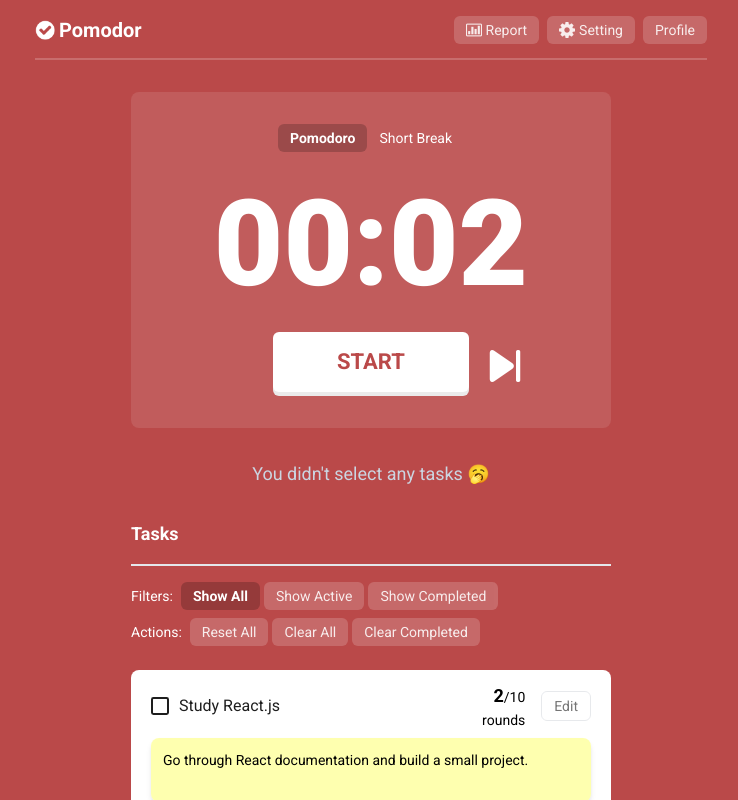
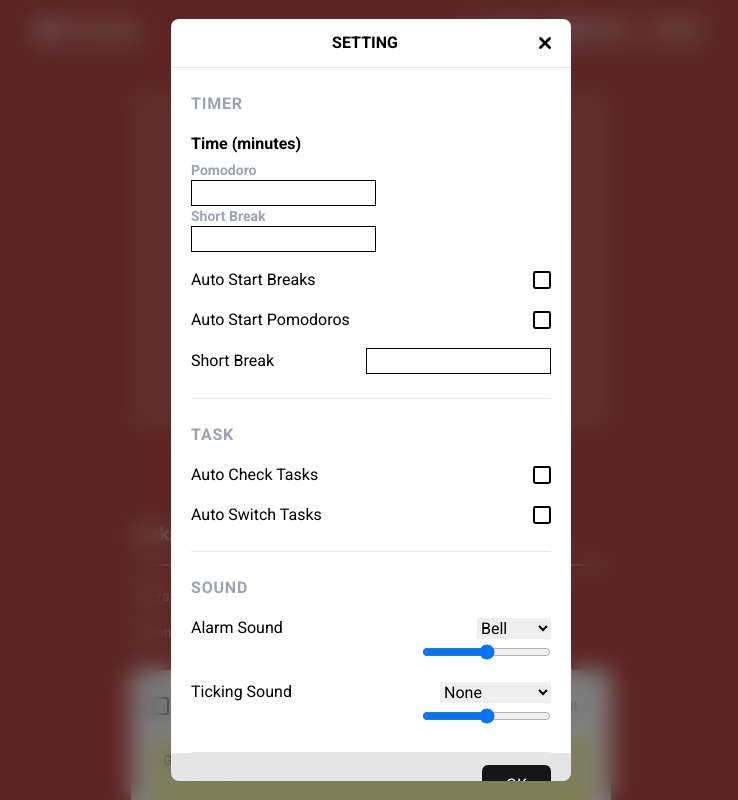
Before and after one commit to teoh4770/pomodor, a React (Vite) app: page / in a window 1280 px wide. Both pictures are taken after a click on the button "Setting". Shown: the top 800 px of the page, without its empty margins (269-1007 px from the left). Built offline with nearby package versions, Linux system fonts and the light colour scheme.

Commit message:
ui: Add setting form ui

```diff
--- a/src/components/Header/Header.tsx
+++ b/src/components/Header/Header.tsx
@@ -1,8 +1,12 @@
 import IconWhite from "/icon-white.png";
 import ConfigWhite from "/config-white.png";
 import GraphWhite from "/graph-white.png";
+import { Setting } from "@/components";
+import { useRef } from "react";
 
 const Header = () => {
+  const dialogRef = useRef<HTMLDialogElement>(null);
+
   return (
     <header className="relative mx-auto mb-8 flex max-w-2xl justify-between gap-2 py-4">
       {/* Logo */}
@@ -25,11 +29,13 @@
           </div>
         </button>
 
+        {/* click on the setting button, open the setting modal */}
         <button
           type="button"
           className="button"
           data-type="secondary"
           data-size="sm"
+          onClick={() => dialogRef.current?.showModal()}
         >
           <div className="flex items-center gap-1">
             <img className="aspect-square h-4 w-4" src={ConfigWhite} alt="" />
@@ -47,7 +53,11 @@
         </button>
       </div>
 
+      {/* Progress bar for timer */}
       <div className="absolute bottom-0 h-0.5 w-full bg-white/20"></div>
+
+      {/* Setting */}
+      <Setting ref={dialogRef} />
     </header>
   );
 };
--- a/src/components/Setting/Setting.tsx
+++ b/src/components/Setting/Setting.tsx
@@ -1,5 +1,147 @@
-const Setting = () => {
-  return <div>This is a setting</div>;
-};
+import { forwardRef } from "react";
+import RemoveBlackSm from "/remove-black-sm.png";
+
+type SettingProps = object;
+
+type Ref = HTMLDialogElement;
+
+const Setting = forwardRef<Ref, SettingProps>((_, ref) => {
+  // use context of app setting here
+
+  return (
+    <dialog
+      ref={ref}
+      className="h-fit w-full max-w-[25rem] rounded-lg backdrop:bg-black/50 backdrop:backdrop-blur-md"
+      id="modal"
+    >
+      <form method="dialog">
+        {/* Setting header */}
+        <div className="dialog__header flex items-center justify-between border-b border-solid px-5 py-3">
+          <div></div>
+          <h2 className="text-md font-bold uppercase">Setting</h2>
+          <button className="aspect-square h-3 w-3" aria-label="Close button">
+            <img src={RemoveBlackSm} alt="" />
+          </button>
+        </div>
+
+        <div className="px-5">
+          {/* Timer Setting */}
+          <div className="space-y-4 border-b py-6">
+            <h3 className="mb-3 font-bold uppercase tracking-wider text-gray-400">
+              Timer
+            </h3>
+
+            <div className="grid gap-1">
+              <p className="font-bold">Time (minutes)</p>
+              <div className="flex flex-wrap justify-between">
+                <label className="grid">
+                  <span className="text-sm text-gray-400 font-bold">Pomodoro</span>
+                  <input type="number" className="block border border-black" />
+                </label>
+                <label className="grid">
+                  <span className="text-sm text-gray-400 font-bold">Short Break</span>
+                  <input type="number" className="block border border-black" />
+                </label>
+              </div>
+            </div>
+
+            <label className="flex items-center justify-between" htmlFor="">
+              <span>Auto Start Breaks</span>
+              <input type="checkbox" name="" id="" className="checkbox" />
+            </label>
+
+            <label className="flex items-center justify-between" htmlFor="">
+              <span>Auto Start Pomodoros</span>
+              <input type="checkbox" name="" id="" className="checkbox" />
+            </label>
+
+            <label className="flex items-center justify-between">
+              <span>Short Break</span>
+              <input type="number" className="block border border-black" />
+            </label>
+          </div>
+
+          {/* Task Setting */}
+          <div className="space-y-4 border-b py-6">
+            <h3 className="mb-3 font-bold uppercase tracking-wider text-gray-400">
+              Task
+            </h3>
+
+            <label className="flex items-center justify-between" htmlFor="">
+              <span>Auto Check Tasks</span>
+              <input className="checkbox" type="checkbox" name="" id="" />
+            </label>
+
+            <label className="flex items-center justify-between" htmlFor="">
+              <span>Auto Switch Tasks</span>
+              <input className="checkbox" type="checkbox" name="" id="" />
+            </label>
+          </div>
+
+          {/* Sound Setting */}
+          <div className="space-y-4 border-b py-6">
+            <h3 className="mb-3 font-bold uppercase tracking-wider text-gray-400">
+              Sound
+            </h3>
+
+            <div>
+              <label className="flex items-center justify-between" htmlFor="">
+                <span>Alarm Sound</span>
+                <select name="" id="">
+                  <option value="">Bell</option>
+                  <option value="">Bird</option>
+                  <option value="">Digital</option>
+                  <option value="">Kitchen</option>
+                  <option value="">Wood</option>
+                </select>
+              </label>
+              <label className="flex items-center justify-between" htmlFor="">
+                <span className="invisible">Volume</span>
+                <input type="range" name="" id="" />
+              </label>
+            </div>
+
+            <div>
+              <label className="flex items-center justify-between" htmlFor="">
+                <span>Ticking Sound</span>
+                <select name="" id="">
+                  <option value="">None</option>
+                  <option value="">Ticking Fast</option>
+                  <option value="">Ticking Slow</option>
+                  <option value="">White Noise</option>
+                  <option value="">Brown Noise</option>
+                </select>
+              </label>
+              <label className="flex items-center justify-between" htmlFor="">
+                <span className="invisible">Volume</span>
+                <input type="range" name="" id="" />
+              </label>
+            </div>
+          </div>
+
+          {/* Theme Setting */}
+          {/* <div className="py-6 space-y-4">
+            <h3 className="mb-3 font-bold uppercase tracking-wider underline">Theme</h3>
+
+            <label className="flex items-center justify-between" htmlFor="">
+              <span>Dark Mode when running</span>
+              <input className="checkbox" type="checkbox" name="" id="" />
+            </label>
+          </div> */}
+        </div>
+
+        <footer className="flex justify-end bg-black/10 px-5 py-3">
+          <button
+            className="button !bg-black"
+            data-type="secondary"
+            data-size="md"
+          >
+            OK
+          </button>
+        </footer>
+      </form>
+    </dialog>
+  );
+});
 
 export { Setting };
--- a/src/index.css
+++ b/src/index.css
@@ -28,6 +28,10 @@
 
   /* Others */
   overflow-x: hidden;
+
+  &:has(dialog[open]) {
+    overflow-y: hidden;
+  }
 }
 
 /* CUBE methodology */
```
Also changed, not shown: public/remove-black-sm.png (added).
